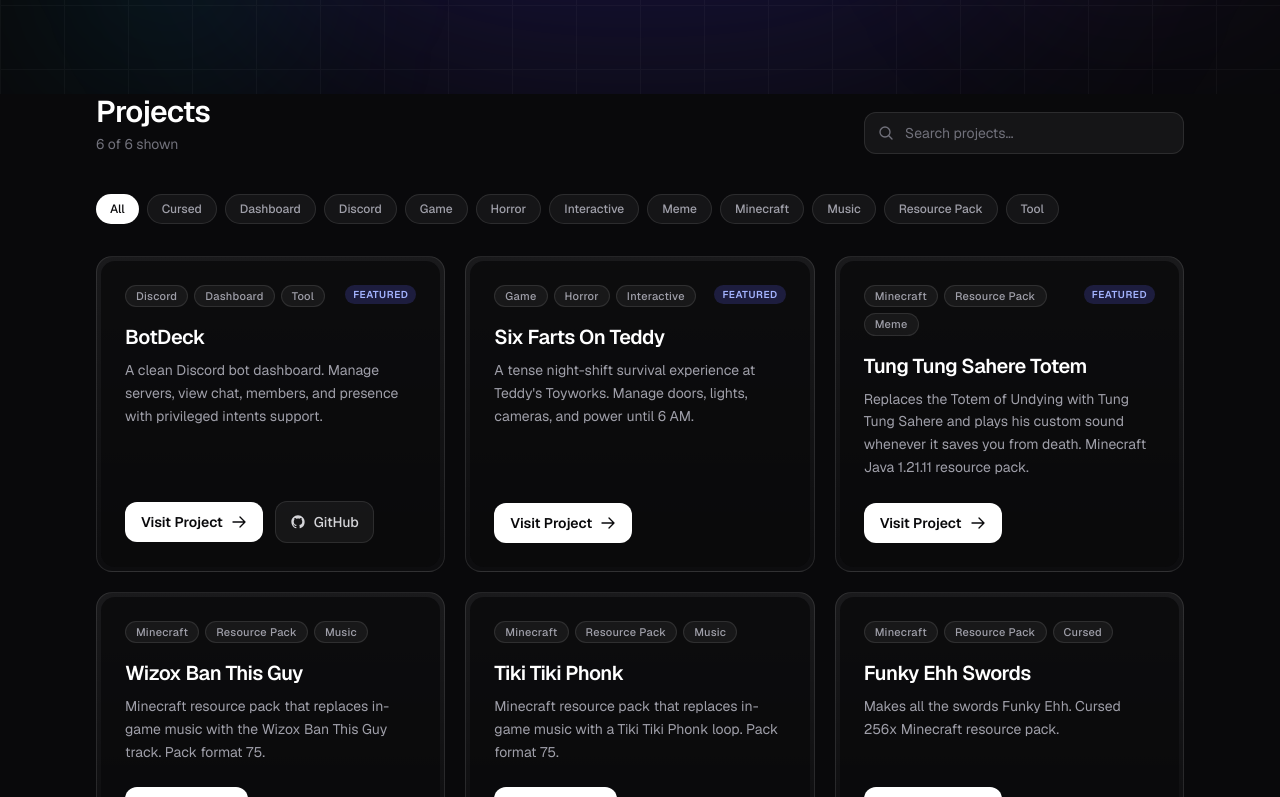
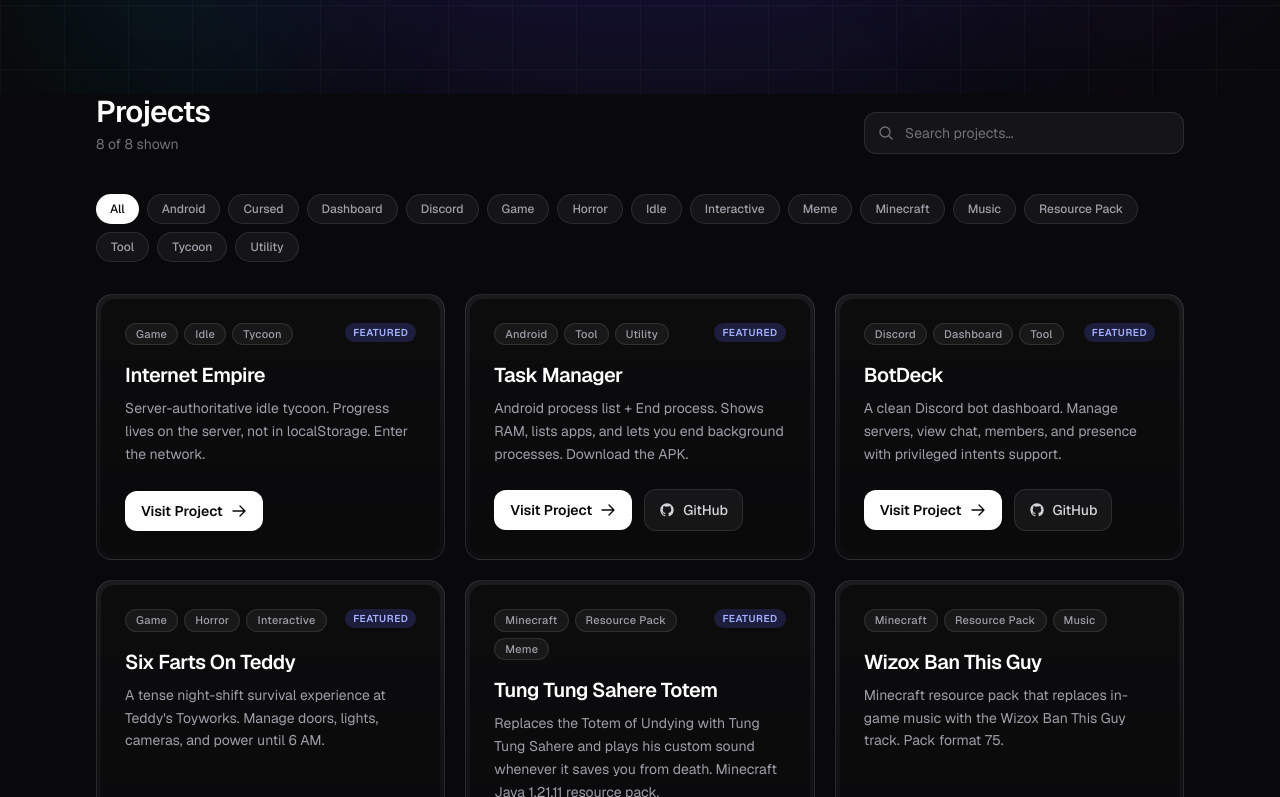
Before and after one commit to Fabianstenq2/project-hub, a Next.js app: page / in a window 1280 px wide. Shown: the part 443-1240 px from the top of the page. Built offline with nearby package versions, Linux system fonts and the light colour scheme.

Commit message:
Add Internet Empire and Task Manager projects

```diff
--- a/src/data/projects.ts
+++ b/src/data/projects.ts
@@ -32,6 +32,27 @@
     tags: ["Game", "Horror", "Interactive"],
     featured: true,
     addedAt: "2026-08-20",
+  },
+  {
+    id: "internet-empire",
+    name: "Internet Empire",
+    description:
+      "Server-authoritative idle tycoon. Progress lives on the server, not in localStorage. Enter the network.",
+    url: "https://internet-empire-lac.vercel.app/",
+    tags: ["Game", "Idle", "Tycoon"],
+    featured: true,
+    addedAt: "2026-09-20",
+  },
+  {
+    id: "task-manager",
+    name: "Task Manager",
+    description:
+      "Android process list + End process. Shows RAM, lists apps, and lets you end background processes. Download the APK.",
+    url: "https://task-manager-download.vercel.app/",
+    githubUrl: "https://github.com/TTFabianstenq/task-manager-app",
+    tags: ["Android", "Tool", "Utility"],
+    featured: true,
+    addedAt: "2026-09-18",
   },
   {
     id: "tung-tung-sahere-totem",
```
